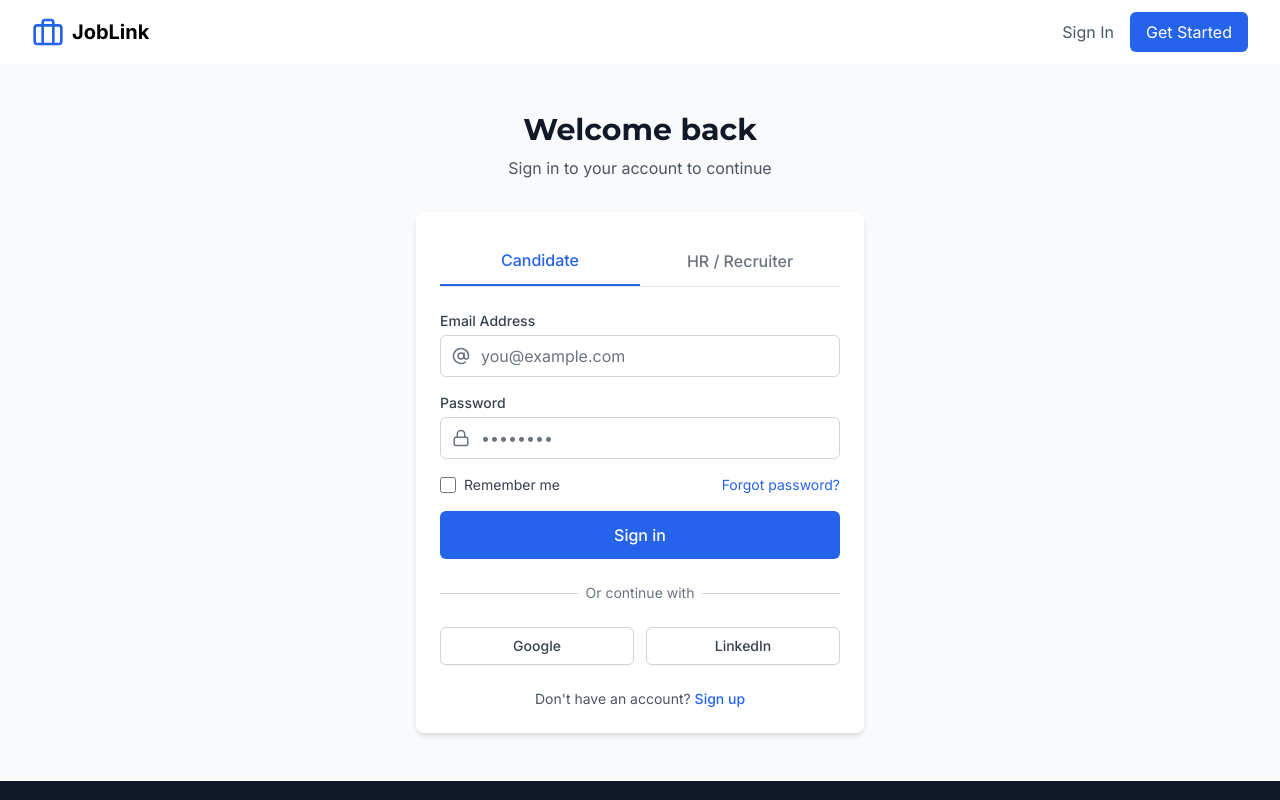
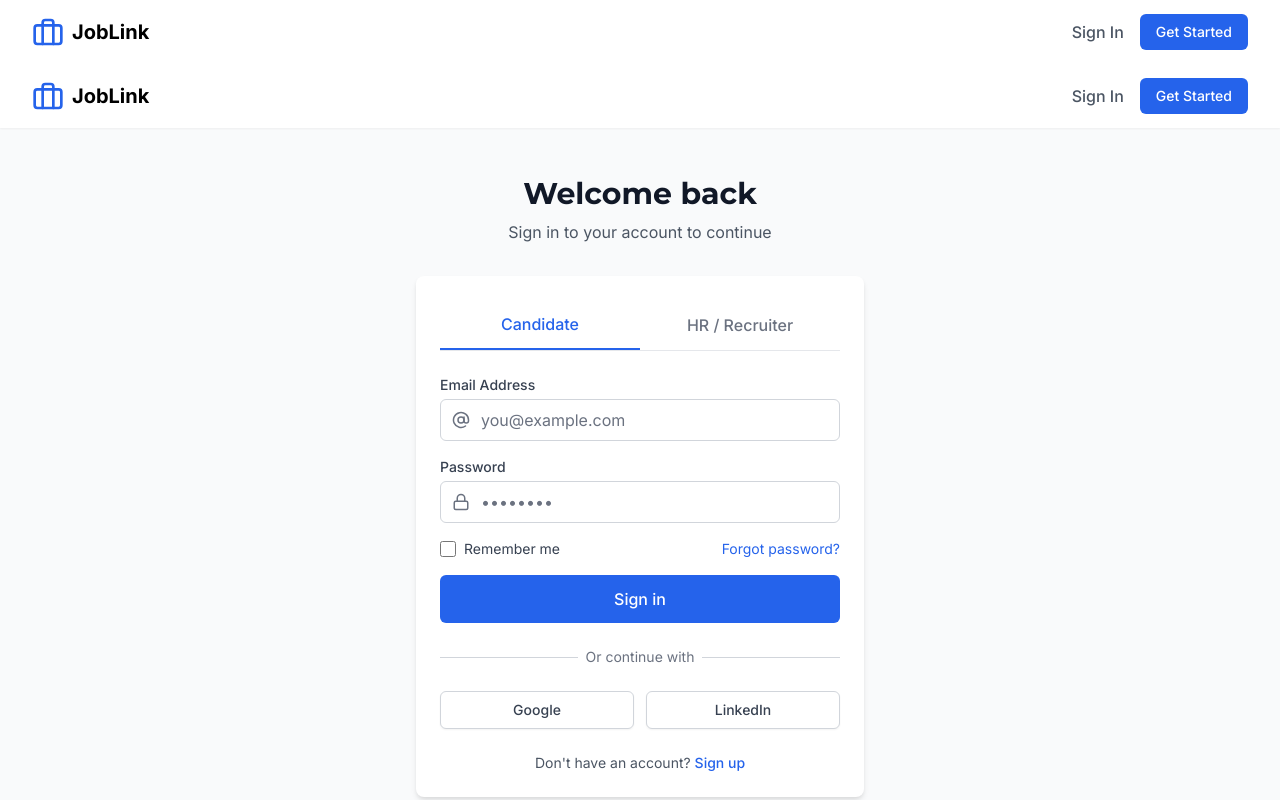
Before and after one commit to Vishnukrchy/job-link-ats-frontend-react, a React (Vite) app: page /login in a window 1280 px wide. Shown: the top 800 px of the page. Built offline with nearby package versions, Linux system fonts and the light colour scheme.

Commit message:
Update Navbar Component

```diff
--- a/src/App.tsx
+++ b/src/App.tsx
@@ -23,7 +23,6 @@ import CallsPage from './pages/candidate/CallsPage';
 import TimelinePage from './pages/candidate/TimelinePage';
 import NotesPage from './pages/candidate/NotesPage';
 
-// Protected route component
 const ProtectedRoute: React.FC<{ children: React.ReactNode; userType?: 'hr' | 'candidate' }> = ({
   children,
   userType
@@ -41,7 +40,6 @@ const ProtectedRoute: React.FC<{ children: React.ReactNode; userType?: 'hr' | 'c
   return <>{children}</>;
 };
 
-// HR Layout wrapper
 const HRLayout: React.FC<{ children: React.ReactNode }> = ({ children }) => (
   <ProtectedRoute userType="hr">
     <DashboardLayout>
@@ -50,7 +48,6 @@ const HRLayout: React.FC<{ children: React.ReactNode }> = ({ children }) => (
   </ProtectedRoute>
 );
 
-// Candidate Layout wrapper
 const CandidateLayout: React.FC<{ children: React.ReactNode }> = ({ children }) => (
   <ProtectedRoute userType="candidate">
     <CandidateDashboardLayout>
@@ -64,6 +61,7 @@ function App() {
     <AuthProvider>
       <Router>
         <div className="flex flex-col min-h-screen">
+          <Navbar />
           <Routes>
             {/* Public routes */}
             <Route path="/" element={<LandingPage />} />
@@ -91,6 +89,7 @@ function App() {
             {/* Fallback route */}
             <Route path="*" element={<Navigate to="/" />} />
           </Routes>
+          <Footer />
         </div>
       </Router>
     </AuthProvider>
--- a/src/components/layout/Navbar.tsx
+++ b/src/components/layout/Navbar.tsx
@@ -2,15 +2,14 @@ import React from 'react';
 import { Link, useLocation } from 'react-router-dom';
 import { Bell, Briefcase } from 'lucide-react';
 import { useAuth } from '../../contexts/AuthContext';
+import Button from '../common/Button';
 
 const Navbar: React.FC = () => {
-  const { user } = useAuth();
+  const { user, isAuthenticated } = useAuth();
   const location = useLocation();
-  const isPortalPage = location.pathname.includes('/candidate') || location.pathname.includes('/hr');
 
-  if (!isPortalPage) {
   return (
-      <nav className="bg-white shadow-sm">
+    <nav className="bg-white shadow-sm sticky top-0 z-50">
       <div className="max-w-7xl mx-auto px-4 sm:px-6 lg:px-8">
         <div className="flex justify-between h-16">
           <div className="flex items-center">
@@ -19,52 +18,56 @@ const Navbar: React.FC = () => {
               <span className="ml-2 text-xl font-bold">JobLink</span>
             </Link>
           </div>
+
+          {isAuthenticated ? (
             <div className="flex items-center space-x-4">
-              <Link to="/login" className="text-gray-600 hover:text-gray-900">
-                Sign In
+              <div className="hidden md:flex items-center space-x-4">
+                <Link
+                  to={user?.userType === 'hr' ? '/hr/dashboard' : '/candidate/dashboard'}
+                  className="text-gray-600 hover:text-gray-900"
+                >
+                  Dashboard
                 </Link>
                 <Link
-                to="/signup"
-                className="bg-primary-600 text-white px-4 py-2 rounded-md hover:bg-primary-700"
+                  to={user?.userType === 'hr' ? '/hr/jobs' : '/candidate/applications'}
+                  className="text-gray-600 hover:text-gray-900"
                 >
-                Get Started
+                  {user?.userType === 'hr' ? 'Jobs' : 'Applications'}
                 </Link>
               </div>
-          </div>
-        </div>
-      </nav>
-    );
-  }
 
-  return (
-    <nav className="bg-white border-b border-gray-200">
-      <div className="px-4 sm:px-6 lg:px-8">
-        <div className="flex justify-between h-16">
-          <div className="flex items-center">
-            <Link to="/" className="text-xl font-bold text-gray-900">
-              {user?.userType === 'hr' ? 'HR Portal' : 'Candidate Portal'}
-            </Link>
-          </div>
-          <div className="flex items-center">
-            <div className="mr-8">
-              <h2 className="text-lg font-medium text-gray-900">
-                Welcome back, {user?.name?.split(' ')[0]}!
-              </h2>
-            </div>
               <button className="p-2 text-gray-400 hover:text-gray-500 relative">
                 <Bell size={20} />
                 <span className="absolute top-1 right-1 w-2 h-2 bg-red-500 rounded-full"></span>
               </button>
-            <div className="ml-4 flex items-center">
-              <div className="mr-4 text-right">
+
+              <div className="flex items-center space-x-3">
+                <div className="text-right">
                   <div className="text-sm font-medium text-gray-900">{user?.name}</div>
-                <div className="text-xs text-gray-500">{user?.role || 'Backend Developer'}</div>
+                  <div className="text-xs text-gray-500">{user?.userType === 'hr' ? 'HR Manager' : 'Job Seeker'}</div>
                 </div>
                 <div className="h-10 w-10 rounded-full bg-primary-500 flex items-center justify-center text-white font-medium">
                   {user?.name?.split(' ').map(n => n[0]).join('')}
                 </div>
               </div>
             </div>
+          ) : (
+            <div className="flex items-center space-x-4">
+              <Link
+                to="/login"
+                className="text-gray-600 hover:text-gray-900 font-medium"
+              >
+                Sign In
+              </Link>
+              <Button
+                as={Link}
+                to="/signup"
+                variant="primary"
+              >
+                Get Started
+              </Button>
+            </div>
+          )}
         </div>
       </div>
     </nav>
```
Lines whose indentation alone changed are shown as unchanged.
